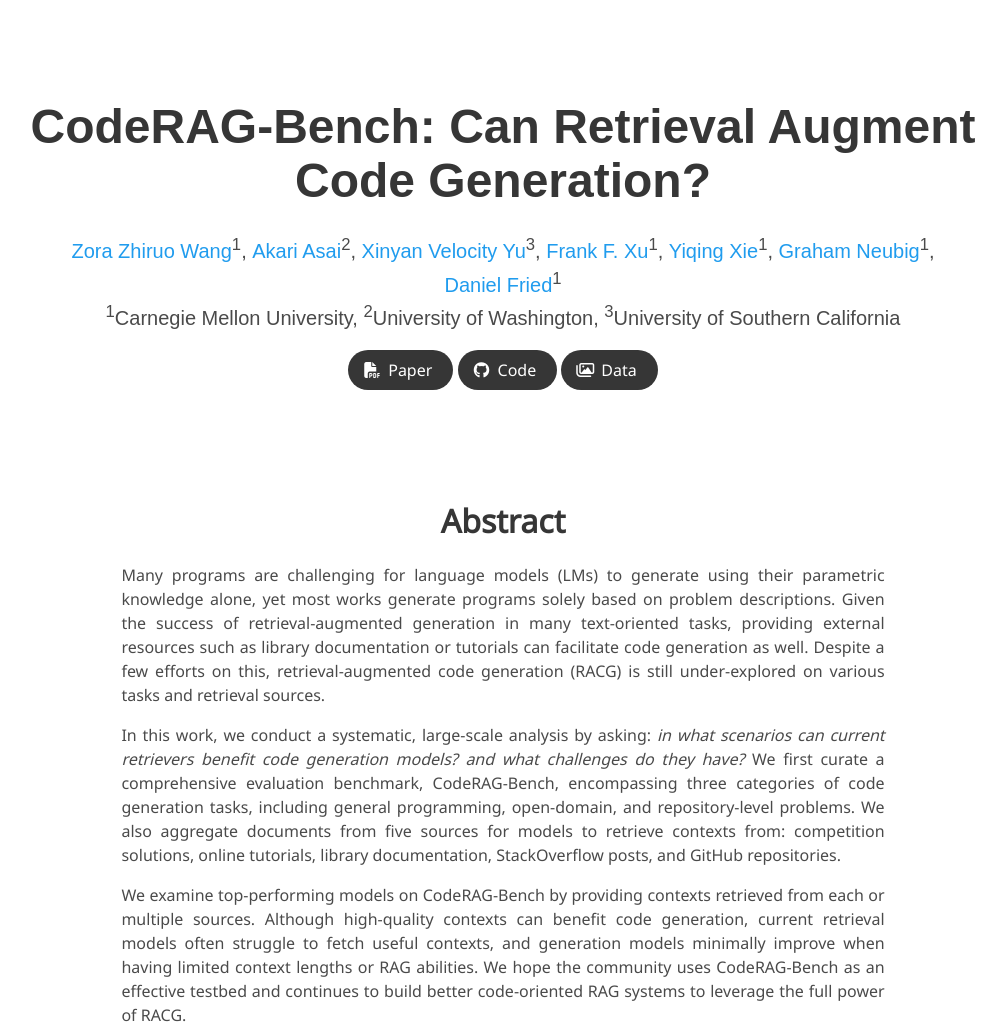
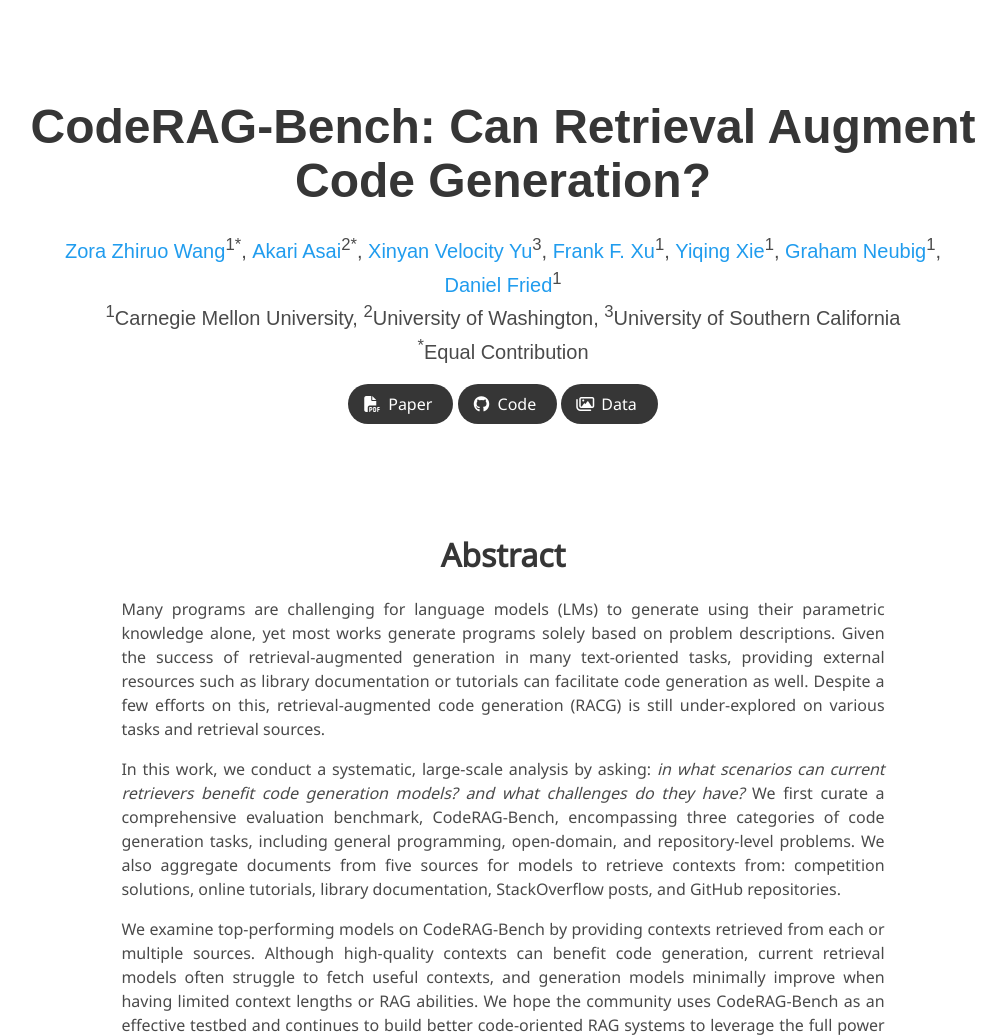
Before and after one commit to code-rag-bench/code-rag-bench.github.io, a plain HTML site: page index.html in a window 1280 px wide. Shown: the top 1035 px of the page, without its empty margins (137-1143 px from the left). Drawn offline with nearby package versions, Linux system fonts and the light colour scheme; some icons are missing; a web font is replaced by a local one.

Commit message:
update readme

```diff
--- a/index.html
+++ b/index.html
@@ -61,9 +61,9 @@
           <h1 class="title is-1 publication-title">CodeRAG-Bench: Can Retrieval Augment Code Generation?</h1>
           <div class="is-size-5 publication-authors">
             <span class="author-block">
-              <a href="https://zorazrw.github.io">Zora Zhiruo Wang</a><sup>1</sup>,</span>
+              <a href="https://zorazrw.github.io">Zora Zhiruo Wang</a><sup>1*</sup>,</span>
             <span class="author-block">
-              <a href="https://akariasai.github.io">Akari Asai</a><sup>2</sup>,</span>
+              <a href="https://akariasai.github.io">Akari Asai</a><sup>2*</sup>,</span>
             <span class="author-block">
               <a href="https://velocitycavalry.github.io">Xinyan Velocity Yu</a><sup>3</sup>,
             </span>
@@ -85,6 +85,9 @@
             <span class="author-block"><sup>1</sup>Carnegie Mellon University,</span>
             <span class="author-block"><sup>2</sup>University of Washington,</span>
             <span class="author-block"><sup>3</sup>University of Southern California</span>
+          </div>
+          <div class="is-size-5 publication-authors">
+            <span class="author-block"><sup>*</sup>Equal Contribution</span>
           </div>
 
           <div class="column has-text-centered">
```
